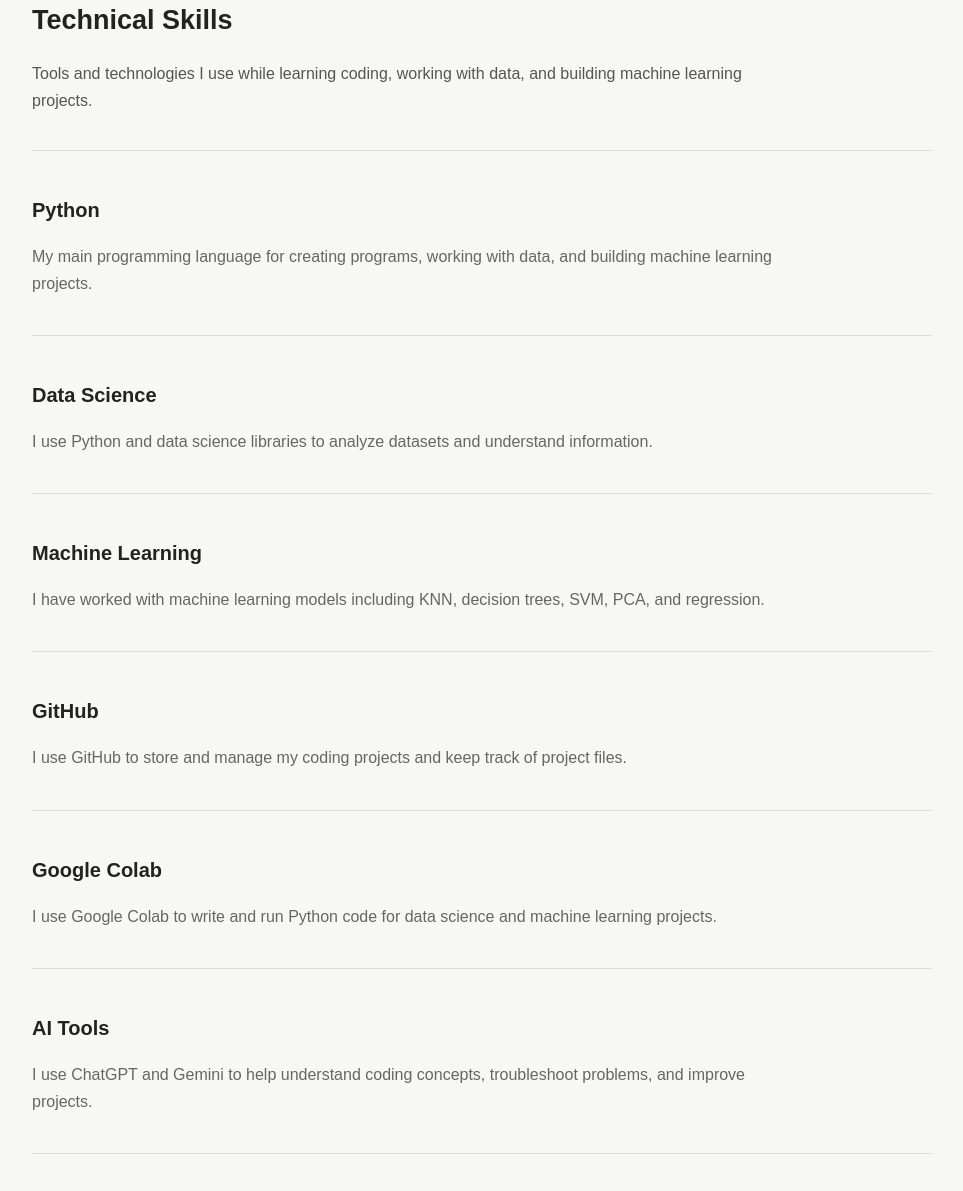
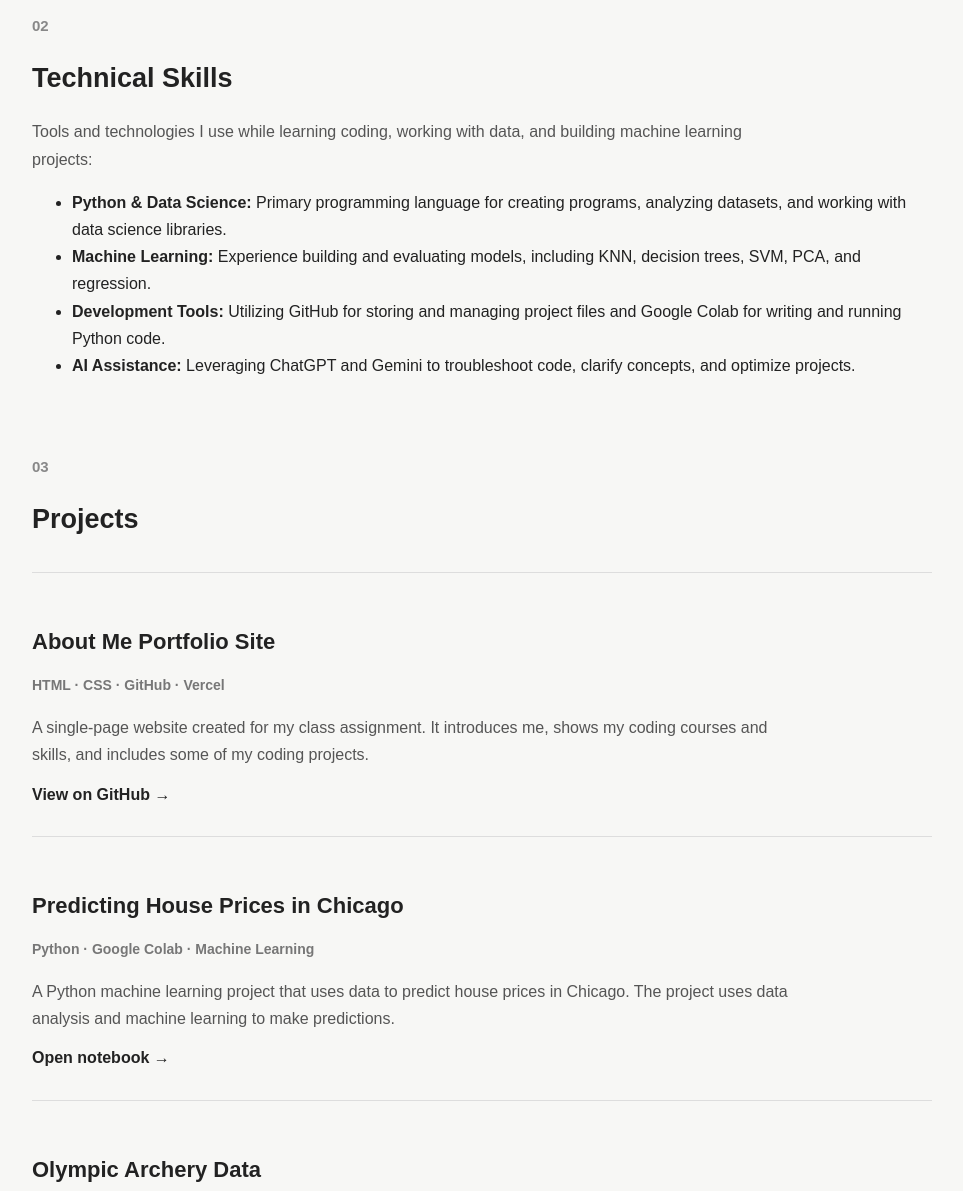
Before and after one commit to dhruvantt/AboutMe-Talapaneni-Dhruvan, a plain HTML site: page index.html in a window 1280 px wide. Shown: the part 1094-2285 px from the top of the page, without its empty margins (158-1121 px from the left). Drawn offline with Linux system fonts and the light colour scheme.

Commit message:
Revise personal details and enhance skills description(test)
Updated personal information and technical skills section.

```diff
--- a/index.html
+++ b/index.html
@@ -31,13 +31,13 @@
         <section id="about" class="card">
             <h1>Dhruvan Teja Talapaneni</h1>
 
-            <h2>Student interested in coding, data science, and machine learning</h2>
+            <h2>8th grade coder</h2>
 
             <p>
-                I am a student interested in coding, Python, data science, and
-                machine learning. I enjoy learning how to write programs and
+                I am a student interested in python coding, robotics, badminton, and
+                web development. I enjoy learning how to write programs and
                 using Python to work with data. I am continuing to improve my
-                programming skills through coding courses and projects.
+                programming skills through app development courses like spark civics and projects in Learn and Help.
             </p>
         </section>
 
@@ -71,7 +71,12 @@
                     </tr>
 
                     <tr>
-                        <td>Single Page Web Application</td>
+                        <td>Spark Civics</td>
+                        <td>Completed</td>
+                    </tr>
+
+                    <tr>
+                        <td>Code For Good</td>
                         <td>Just Started</td>
                     </tr>
                 </tbody>
@@ -80,65 +85,16 @@
 
 <section id="skills" class="card">
     <p class="section-number">02</p>
-
     <h2>Technical Skills</h2>
-
     <p>
-                Tools and technologies I use while learning coding, working
-                with data, and building machine learning projects.
+        Tools and technologies I use while learning coding, working with data, and building machine learning projects:
     </p>
-
-            <div class="skills-list">
-
-                <div class="skill-category">
-                    <h3>Python</h3>
-                    <p>
-                        My main programming language for creating programs,
-                        working with data, and building machine learning projects.
-                    </p>
-                </div>
-
-                <div class="skill-category">
-                    <h3>Data Science</h3>
-                    <p>
-                        I use Python and data science libraries to analyze
-                        datasets and understand information.
-                    </p>
-                </div>
-
-                <div class="skill-category">
-                    <h3>Machine Learning</h3>
-                    <p>
-                        I have worked with machine learning models including
-                        KNN, decision trees, SVM, PCA, and regression.
-                    </p>
-                </div>
-
-                <div class="skill-category">
-                    <h3>GitHub</h3>
-                    <p>
-                        I use GitHub to store and manage my coding projects
-                        and keep track of project files.
-                    </p>
-                </div>
-
-                <div class="skill-category">
-                    <h3>Google Colab</h3>
-                    <p>
-                        I use Google Colab to write and run Python code for
-                        data science and machine learning projects.
-                    </p>
-                </div>
-
-                <div class="skill-category">
-                    <h3>AI Tools</h3>
-                    <p>
-                        I use ChatGPT and Gemini to help understand coding
-                        concepts, troubleshoot problems, and improve projects.
-                    </p>
-                </div>
-
-            </div>
+    <ul class="skills-bullets">
+        <li><strong>Python & Data Science:</strong> Primary programming language for creating programs, analyzing datasets, and working with data science libraries.</li>
+        <li><strong>Machine Learning:</strong> Experience building and evaluating models, including KNN, decision trees, SVM, PCA, and regression.</li>
+        <li><strong>Development Tools:</strong> Utilizing GitHub for storing and managing project files and Google Colab for writing and running Python code.</li>
+        <li><strong>AI Assistance:</strong> Leveraging ChatGPT and Gemini to troubleshoot code, clarify concepts, and optimize projects.</li>
+    </ul>
 </section>
 
         <section id="projects" class="card">
```
Lines whose indentation alone changed are shown as unchanged.
